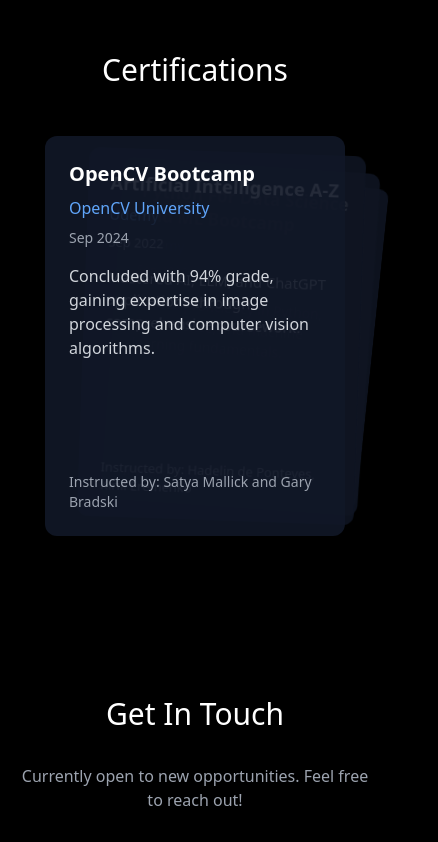
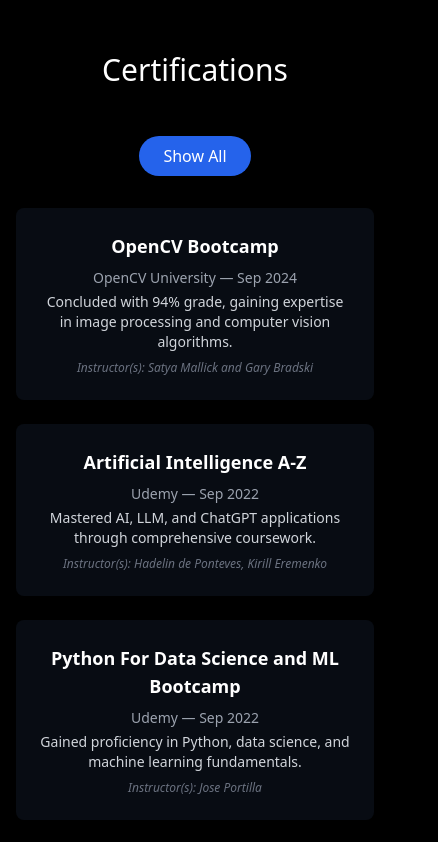
Before and after one commit to samarth-sudo/portfolio-main, a React (Vite) app: page / in a window 390 px wide. Shown: the part 5120-5962 px from the top of the page, 438 px wide, since content can reach past the window. Built offline with nearby package versions, Linux system fonts and the light colour scheme.

Commit message:
Chnage the design of certifications

```diff
--- a/src/App.tsx
+++ b/src/App.tsx
@@ -4,7 +4,7 @@
 import { Cursor } from './components/Cursor';
 import { Section } from './components/Section';
 import TypewriterComponent from 'typewriter-effect';
-import { CertificationSwiper } from './components/CertificationSwiper';
+import { Certifications } from './components/CertificationSwiper';
 
 function App() {
   const [isMenuOpen, setIsMenuOpen] = useState(false);
@@ -342,7 +342,7 @@
       <Section id="certifications" className="bg-black/30">
         <div className="container mx-auto px-4">
           <h2 className="text-3xl font-light mb-12 text-center">Certifications</h2>
-          <CertificationSwiper />
+          <Certifications />
         </div>
       </Section>
 
--- a/src/components/CertificationSwiper.tsx
+++ b/src/components/CertificationSwiper.tsx
@@ -1,8 +1,6 @@
-import React from 'react';
-import { Swiper, SwiperSlide } from 'swiper/react';
-import { EffectCards } from 'swiper/modules';
-import 'swiper/css';
-import 'swiper/css/effect-cards';
+
+import React, { useState } from 'react';
+import { motion, AnimatePresence } from 'framer-motion';
 
 const certifications = [
   {
@@ -35,27 +33,41 @@
   }
 ];
 
-export const CertificationSwiper = () => {
+export const Certifications = () => {
+  const [expanded, setExpanded] = useState(false);
+
   return (
-    <div className="w-full max-w-md mx-auto">
-      <Swiper
-        effect={'cards'}
-        grabCursor={true}
-        modules={[EffectCards]}
-        className="w-[300px] h-[400px]"
+    <div className="text-center">
+      <button
+        onClick={() => setExpanded(!expanded)}
+        className="mb-8 px-6 py-2 bg-blue-600 rounded-full hover:bg-blue-500 transition"
       >
-        {certifications.map((cert, index) => (
-          <SwiperSlide key={index} className="bg-gray-900/90 rounded-xl p-6 flex flex-col">
-            <h3 className="text-xl font-semibold mb-2">{cert.title}</h3>
-            <p className="text-blue-400 mb-2">{cert.organization}</p>
-            <p className="text-gray-400 text-sm mb-4">{cert.date}</p>
-            <p className="text-gray-300 flex-grow mb-4">{cert.description}</p>
-            <p className="text-gray-400 text-sm mt-auto">
-              Instructed by: {cert.instructors}
-            </p>
-          </SwiperSlide>
-        ))}
-      </Swiper>
+        {expanded ? "Collapse" : "Show All"}
+      </button>
+
+      <motion.div
+        layout
+        className={`grid gap-6 justify-center ${expanded ? "grid-cols-1 md:grid-cols-2" : "grid-cols-1"}`}
+      >
+        <AnimatePresence>
+          {certifications.map((cert, index) => (
+            <motion.div
+              key={cert.title}
+              layout
+              initial={{ opacity: 0, scale: 0.8 }}
+              animate={{ opacity: 1, scale: 1 }}
+              exit={{ opacity: 0, scale: 0.5 }}
+              transition={{ type: 'spring', stiffness: 100, damping: 15 }}
+              className="bg-gray-900/50 p-6 rounded-lg shadow-md"
+            >
+              <h3 className="text-lg font-semibold mb-2">{cert.title}</h3>
+              <p className="text-sm text-gray-400 mb-1">{cert.organization} — {cert.date}</p>
+              <p className="text-sm text-gray-300">{cert.description}</p>
+              <p className="text-xs text-gray-500 mt-2 italic">Instructor(s): {cert.instructors}</p>
+            </motion.div>
+          ))}
+        </AnimatePresence>
+      </motion.div>
     </div>
   );
 };
```
